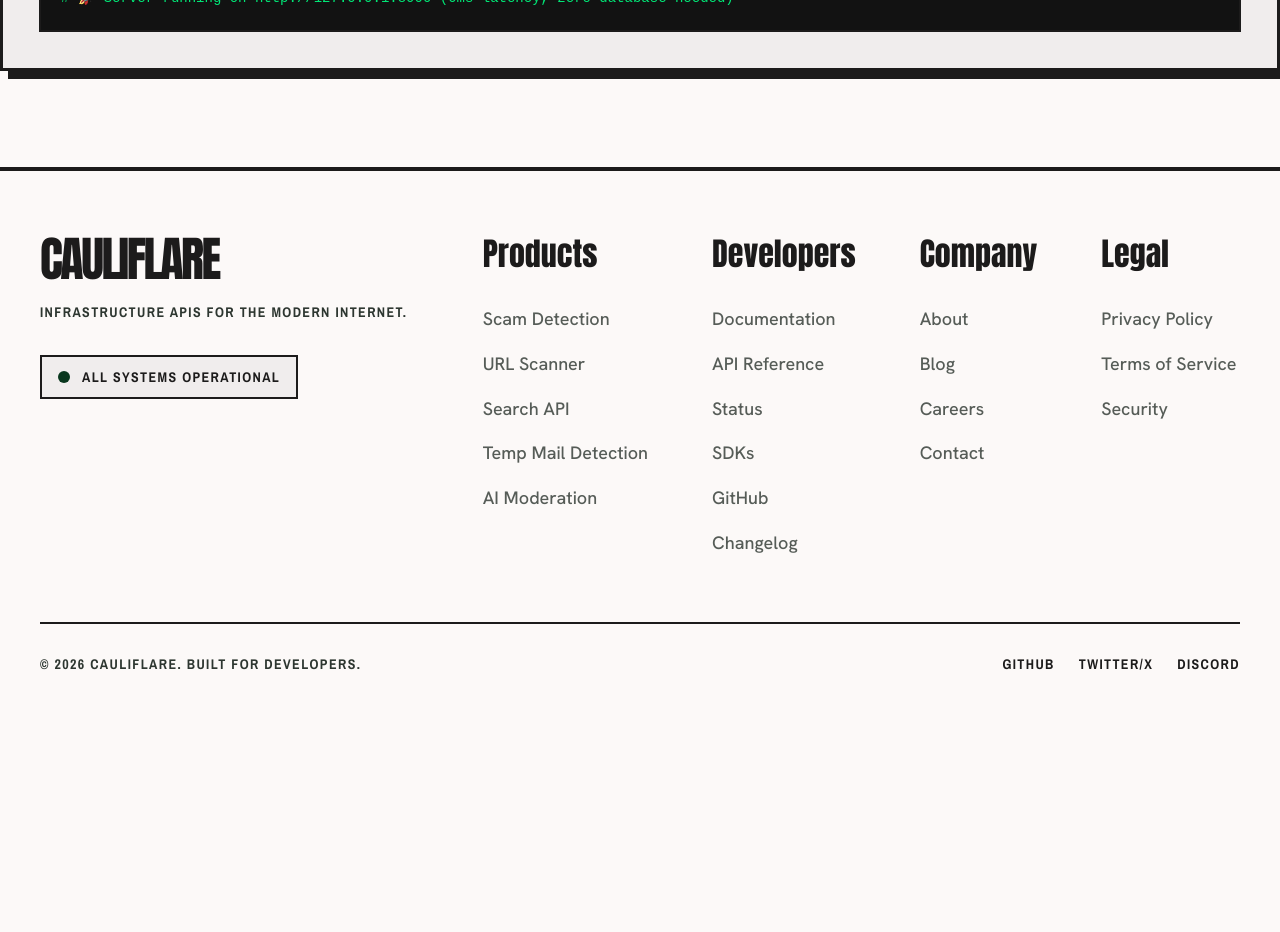
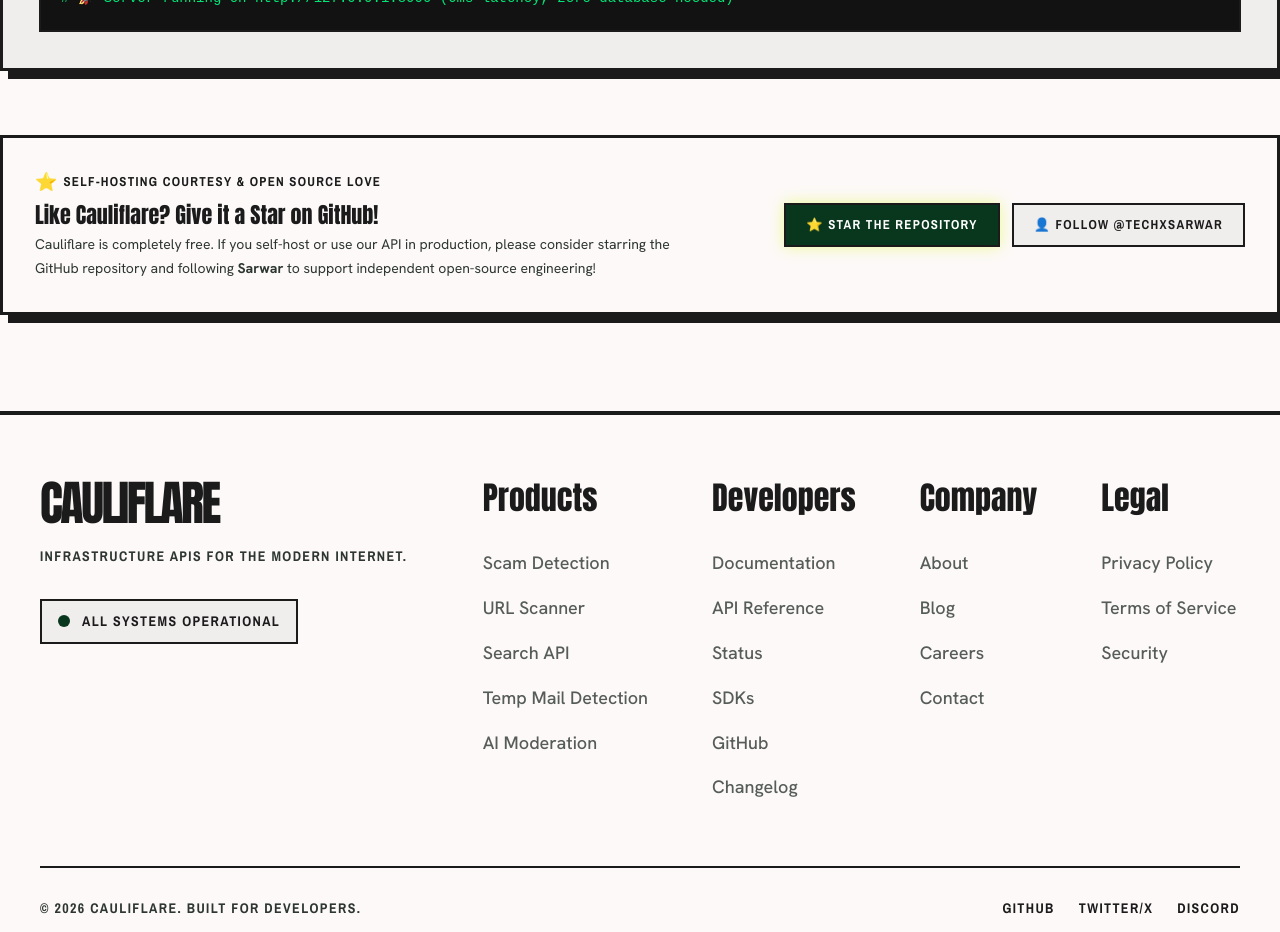
Before and after one commit to techxsarwar/cauliflare, a React (Vite) app in the folder frontend/: page /pricing in a window 1280 px wide. Shown: the part 1360-2292 px from the top of the page. Before the commit the page ends 2065 px from the top, so only its background shows below. Built offline with nearby package versions, Linux system fonts and the light colour scheme; no server answers.

Commit message:
docs: add star and follow community courtesy term to LICENSE, README, and Dashboard

```diff
--- a/frontend/src/pages/PricingPage.jsx
+++ b/frontend/src/pages/PricingPage.jsx
@@ -225,6 +225,41 @@
         </div>
       </section>
 
+      {/* 4. STAR & FOLLOW COMMUNITY COURTESY */}
+      <section style={{ backgroundColor: 'var(--surface)', border: '3px solid var(--on-surface)', boxShadow: '8px 8px 0px var(--on-surface)', padding: '32px', display: 'flex', justifyContent: 'space-between', alignItems: 'center', flexWrap: 'wrap', gap: '20px' }}>
+        <div>
+          <div style={{ display: 'inline-flex', alignItems: 'center', gap: '6px', color: '#ffd600', marginBottom: '8px' }}>
+            <span style={{ fontSize: '18px' }}>⭐</span>
+            <span className="font-label-caps font-bold" style={{ color: 'var(--on-surface)', fontSize: '13px' }}>SELF-HOSTING COURTESY & OPEN SOURCE LOVE</span>
+          </div>
+          <h3 className="font-headline-md" style={{ fontSize: '22px' }}>Like Cauliflare? Give it a Star on GitHub!</h3>
+          <p className="font-body-md text-on-surface-variant" style={{ fontSize: '14px', marginTop: '4px', maxWidth: '640px' }}>
+            Cauliflare is completely free. If you self-host or use our API in production, please consider starring the GitHub repository and following <strong>Sarwar</strong> to support independent open-source engineering!
+          </p>
+        </div>
+
+        <div style={{ display: 'flex', gap: '12px', flexWrap: 'wrap' }}>
+          <a
+            href="https://github.com/techxsarwar/cauliflare"
+            target="_blank"
+            rel="noreferrer"
+            className="glow-button font-label-caps font-bold"
+            style={{ padding: '12px 20px', backgroundColor: 'var(--primary)', color: '#ffffff', border: '2px solid var(--on-surface)', textDecoration: 'none', display: 'flex', alignItems: 'center', gap: '8px', fontSize: '13px' }}
+          >
+            ⭐ STAR THE REPOSITORY
+          </a>
+          <a
+            href="https://github.com/techxsarwar"
+            target="_blank"
+            rel="noreferrer"
+            className="press-button font-label-caps font-bold"
+            style={{ padding: '12px 20px', backgroundColor: 'var(--surface-container)', color: 'var(--on-surface)', border: '2px solid var(--on-surface)', textDecoration: 'none', display: 'flex', alignItems: 'center', gap: '8px', fontSize: '13px' }}
+          >
+            👤 FOLLOW @TECHXSARWAR
+          </a>
+        </div>
+      </section>
+
     </div>
   );
 };
--- a/frontend/src/pages/dashboard/BillingPage.jsx
+++ b/frontend/src/pages/dashboard/BillingPage.jsx
@@ -292,6 +292,41 @@
         </div>
       </section>
 
+      {/* STAR & FOLLOW COMMUNITY COURTESY */}
+      <section style={{ backgroundColor: 'var(--surface-container)', border: '3px solid var(--on-surface)', boxShadow: '6px 6px 0px var(--on-surface)', padding: '28px', display: 'flex', justifyContent: 'space-between', alignItems: 'center', flexWrap: 'wrap', gap: '16px' }}>
+        <div>
+          <div style={{ display: 'inline-flex', alignItems: 'center', gap: '6px', color: '#ffd600', marginBottom: '6px' }}>
+            <span>⭐</span>
+            <span className="font-label-caps font-bold" style={{ color: 'var(--on-surface)', fontSize: '12px' }}>SUPPORT OPEN SOURCE DEVELOPMENT</span>
+          </div>
+          <h3 className="font-headline-md" style={{ fontSize: '20px' }}>Love Cauliflare? Star the Repo & Follow on GitHub</h3>
+          <p className="font-body-md text-on-surface-variant" style={{ fontSize: '13px', marginTop: '4px' }}>
+            If you self-host or use this platform, please consider dropping a Star on GitHub and following Sarwar!
+          </p>
+        </div>
+
+        <div style={{ display: 'flex', gap: '10px', flexWrap: 'wrap' }}>
+          <a
+            href="https://github.com/techxsarwar/cauliflare"
+            target="_blank"
+            rel="noreferrer"
+            className="glow-button font-label-caps font-bold"
+            style={{ padding: '10px 18px', backgroundColor: 'var(--primary)', color: '#ffffff', border: '2px solid var(--on-surface)', textDecoration: 'none', display: 'flex', alignItems: 'center', gap: '6px', fontSize: '12px' }}
+          >
+            ⭐ STAR REPOSITORY
+          </a>
+          <a
+            href="https://github.com/techxsarwar"
+            target="_blank"
+            rel="noreferrer"
+            className="press-button font-label-caps font-bold"
+            style={{ padding: '10px 18px', backgroundColor: 'var(--surface)', color: 'var(--on-surface)', border: '2px solid var(--on-surface)', textDecoration: 'none', display: 'flex', alignItems: 'center', gap: '6px', fontSize: '12px' }}
+          >
+            👤 FOLLOW @TECHXSARWAR
+          </a>
+        </div>
+      </section>
+
     </div>
   );
 };
```
Also changed, not shown: 2 other files (tests, documents, lock files or other folders).
